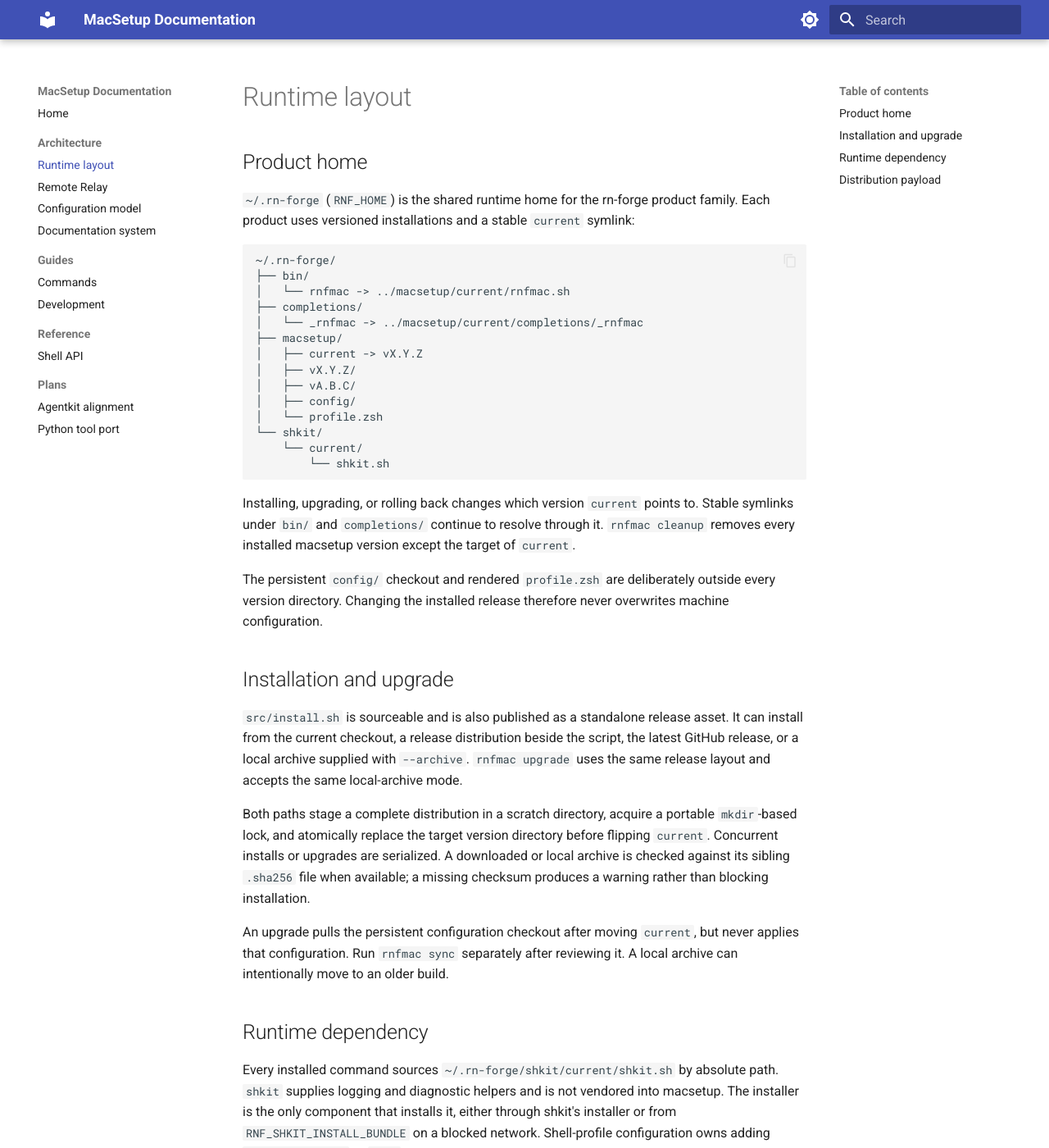
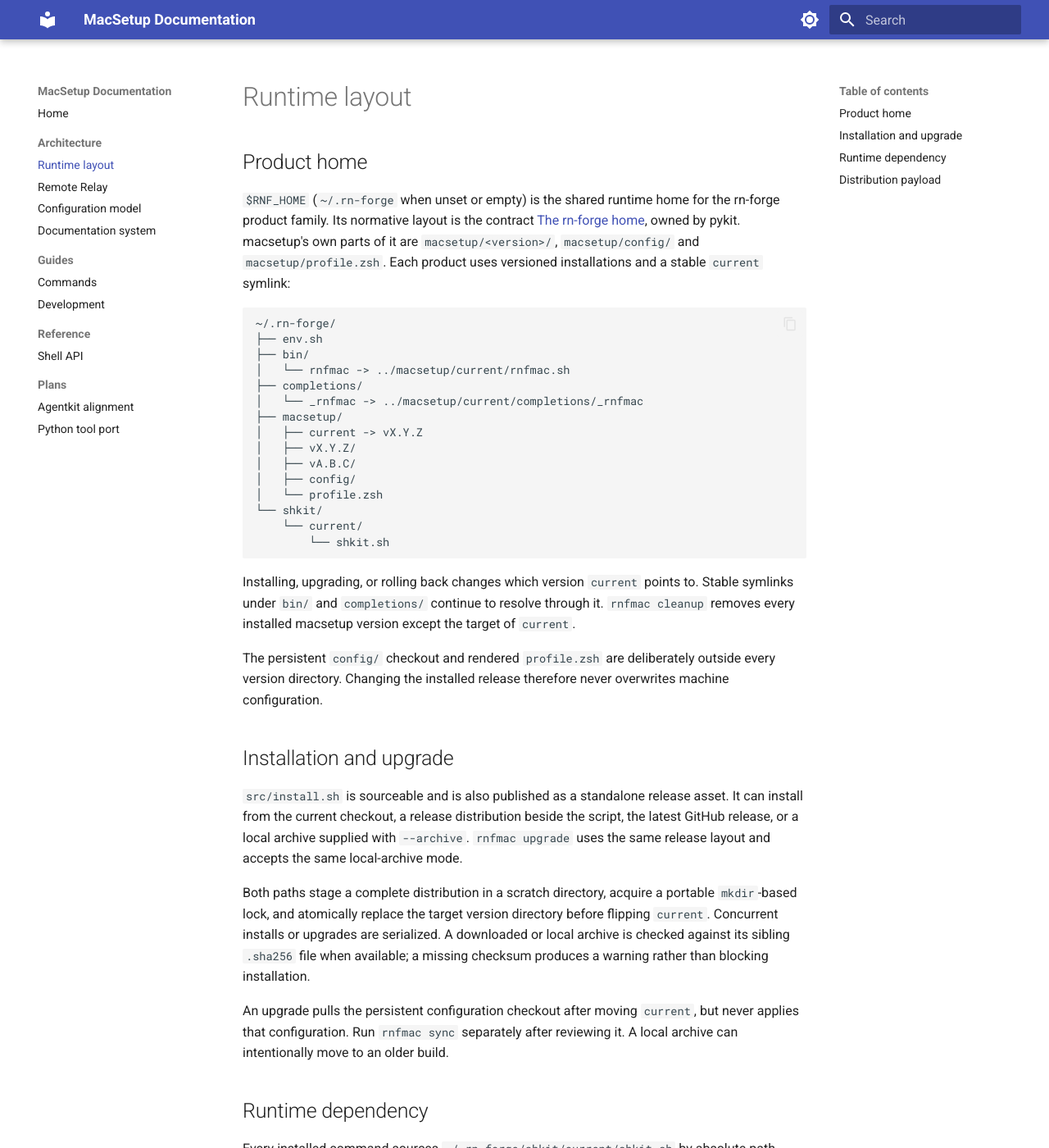
Before and after one commit to rn-forge/macsetup, an MkDocs documentation site: the page built from docs/architecture/runtime-layout.md, in a window 1280 px wide and 1400 px high. Shown: the whole window at 82% size. Built offline with MkDocs 1.6.1 and Material for MkDocs 9.7.7, drawn with Linux system fonts in a browser that asks for light colours; some of the changed text lies outside the part shown.

Commit message:
Phase 0: install.sh honours RNF_HOME; document the home's env.sh
install.sh now uses an inherited RNF_HOME (default ~/.rn-forge) and passes it
to shkit's installer. The spec sandbox pins RNF_HOME so an exported value
never points test installs at the real home.

Co-Authored-By: Claude Opus 5.5 <noreply@anthropic.com>

````diff
--- a/docs/architecture/runtime-layout.md
+++ b/docs/architecture/runtime-layout.md
@@ -2,10 +2,11 @@
 
 ## Product home
 
-`~/.rn-forge` (`RNF_HOME`) is the shared runtime home for the rn-forge product family. Each product uses versioned installations and a stable `current` symlink:
+`$RNF_HOME` (`~/.rn-forge` when unset or empty) is the shared runtime home for the rn-forge product family. Its normative layout is the contract [The rn-forge home](https://github.com/rn-forge/pykit/blob/main/packages/rn-forge-tooling/docs/guides/home.md), owned by pykit. macsetup's own parts of it are `macsetup/<version>/`, `macsetup/config/` and `macsetup/profile.zsh`. Each product uses versioned installations and a stable `current` symlink:
 
 ```text
 ~/.rn-forge/
+├── env.sh
 ├── bin/
 │   └── rnfmac -> ../macsetup/current/rnfmac.sh
 ├── completions/
@@ -35,7 +36,7 @@ An upgrade pulls the persistent configuration checkout after moving `current`, b
 
 ## Runtime dependency
 
-Every installed command sources `~/.rn-forge/shkit/current/shkit.sh` by absolute path. `shkit` supplies logging and diagnostic helpers and is not vendored into macsetup. The installer is the only component that installs it, either through shkit's installer or from `RNF_SHKIT_INSTALL_BUNDLE` on a blocked network. Shell-profile configuration owns adding `~/.rn-forge/bin` to `PATH`.
+Every installed command sources `~/.rn-forge/shkit/current/shkit.sh` by absolute path. `shkit` supplies logging and diagnostic helpers and is not vendored into macsetup. The installer is the only component that installs it, either through shkit's installer or from `RNF_SHKIT_INSTALL_BUNDLE` on a blocked network. The home's `env.sh` puts `bin/` on `PATH` and `completions/` on `fpath`. shkit's installer writes it, and the rendered `profile.zsh` sources it, falling back to its own `PATH`/`fpath` lines on a host that has no `env.sh` yet.
 
 ## Distribution payload
 
````
Also changed, not shown: 2 other files.
